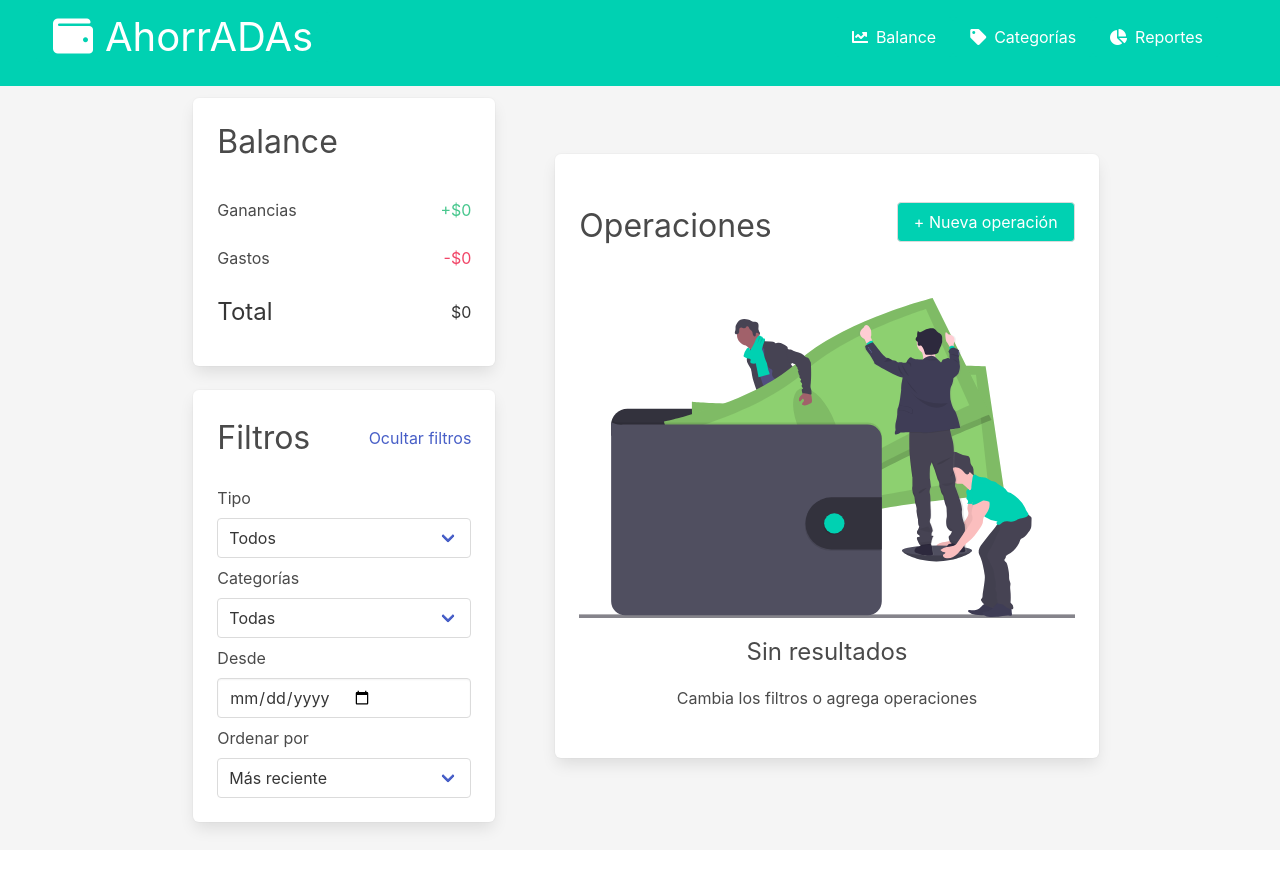
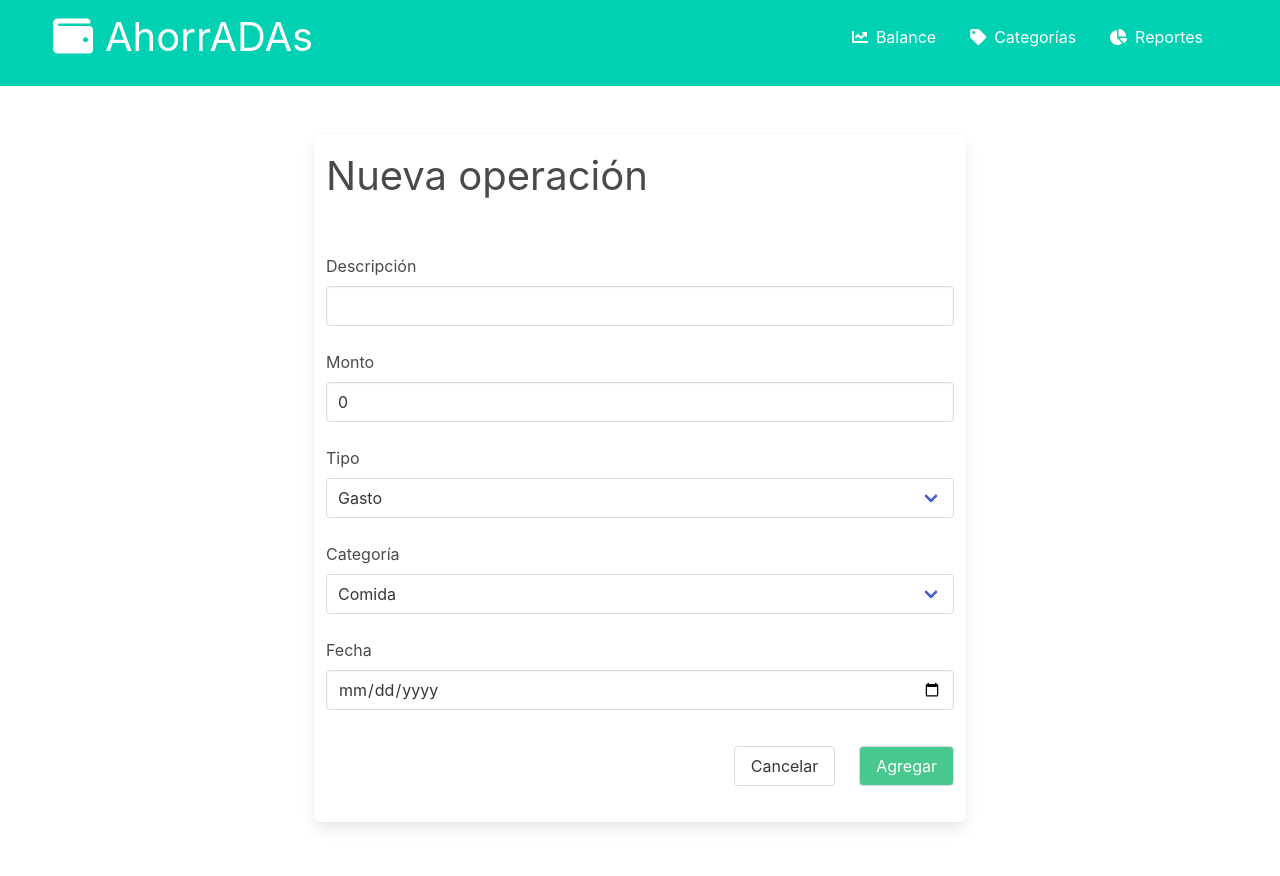
Before and after one commit to Mariacecilia1999/proyectoAhorrADAs, a plain HTML site: page index.html in a window 1280 px wide. Drawn offline with nearby package versions, Linux system fonts and the light colour scheme.

Commit message:
Agregando sección operación

```diff
--- a/index.html
+++ b/index.html
@@ -40,9 +40,9 @@
       </div>
    </header>
 
-   <!--Sección balance-->
+   <!--Sección balance
    <section class="has-background-light is-flex  is-justify-content-center">
-      <div class="columns is-multiline is-justify-content-center is-align-items-center is-flex-direction-row-reverse">
+       <div class="columns is-multiline is-justify-content-center is-align-items-center is-flex-direction-row-reverse">
 
             <div class="column is-5  box is-flex is-flex-direction-column px-5 py-6 ml-6">
                <div class="is-flex is-justify-content-space-between mb-6">
@@ -123,7 +123,56 @@
             </div>
          </div>
 
+      </div>
+
+      </section>-->
+
+      <section class="columns my-6 is-justify-content-center is-align-items-center is-flex-direction-column">
+         <!--Nueva operación-->
+         <div class="column box is-6 is-flex is-flex-direction-column mb-6">
+            <h2 class="is-size-2 mb-5">Nueva operación</h2>
+            <h5 class="mb-2 mt-5">Descripción</h5>
+            <div>
+               <input type="text" class="input is-fullwidth">
+            </div>
+            <h5 class="mb-2 mt-5">Monto</h5>
+            <div>
+               <input type="number" class="input is-fullwidth" value="0">
+            </div>
+
+            <h5 class="mb-2 mt-5">Tipo</h5>
+            <div class="select is-fullwidth">
+               <select name="" id="">
+                  <option value="">Gasto</option>
+                  <option value="">Ganancia</option>
+               </select>
+            </div>
+
+            <h5 class="mb-2 mt-5">Categoría</h5>
+            <div class="select is-fullwidth">
+               <select name="" id="">
+                  <option value="">Comida</option>
+                  <option value="">Servicios</option>
+                  <option value="">Salidas</option>
+                  <option value="">Educación</option>
+                  <option value="">Transporte</option>
+                  <option value="">Trabajo</option>
+               </select>
+            </div>
+
+            <h5 class="mb-2 mt-5">Fecha</h5>
+            <input type="date" class="input is-fullwidth mb-3">
+            <div class="is-flex is-justify-content-flex-end py-5">
+               <div>
+                  <button class="button">Cancelar</button>
+               </div>
+               <div class="pl-5">
+                  <button class="button has-background-success has-text-white">Agregar</button>
+               </div>
+            </div>
          </div>
-   </section>
+
+      </section>
+
 </body>
 </html>
```
